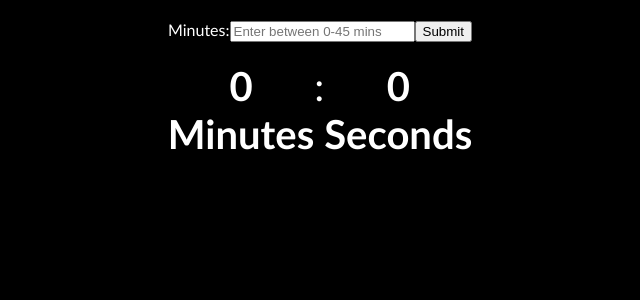
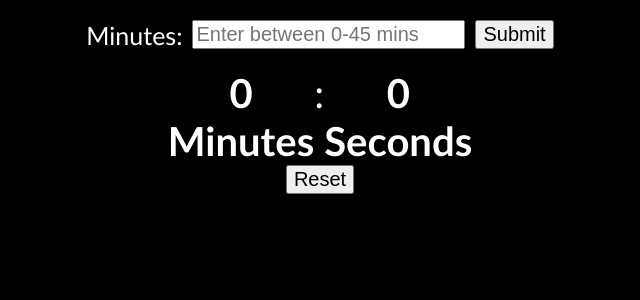
Before and after one commit to platiniradukunda/Productivity-App, a React (Create React App) app: page /task in a window 1280 px wide. Shown: the top 300 px of the page, without its empty margins (320-960 px from the left). Built offline with nearby package versions, Linux system fonts and the light colour scheme.

Commit message:
timer functionality

```diff
--- a/src/App.css
+++ b/src/App.css
@@ -71,7 +71,14 @@
 }
 
 .enterTime p {
-  margin: 0px 0px;
+  align-content: center;
+  margin: -1px 5px;
+  font-size: 25px;
+}
+
+.enterTime input {
+  font-size: 20px;
+  margin: 0px 5px;
 }
 
 .individualTask{
@@ -89,3 +96,11 @@
   font-size: 40px;
   margin: 0px 0px;
 }
+
+.containerTimer button {
+  font-size: 20px;
+}
+
+.finishedTask button{
+  font-size: 20px;
+}
--- a/src/components/EnterTime.jsx
+++ b/src/components/EnterTime.jsx
@@ -2,7 +2,7 @@ import React from 'react';
 import {useForm} from 'react-hook-form';
 import * as $ from 'jquery';
 
-function EnterTime({setTimeLeft}) {
+function EnterTime({setTimeLeft, setIsPaused}) {
     // declaring 3 variables;
     // register that keeps track of everything that goes into our input. Limits the input to no more than 45 minutes and create an error
     // handleSubmit only runs if there are no errors
@@ -13,6 +13,7 @@ function EnterTime({setTimeLeft}) {
         // to clear out the minutes input field when the onSubmit function is called
         $("form").trigger("reset");
         setTimeLeft(data.minutes*60);
+        setIsPaused(false);
     }
 
     return (
--- a/src/components/IndividualTask.jsx
+++ b/src/components/IndividualTask.jsx
@@ -4,8 +4,9 @@ import Timer from './Timer';
 import TimeUp from './TimeUp';
 
 function IndividualTask() {
-    // time left on the timer starts of as zero
+    // time left on the timer starts of as zero in state
     const [timeLeft, setTimeLeft] = useState(0);
+    // isPaused starts at true in state
     const [isPaused, setIsPaused] = useState(true);
 
     return (
@@ -13,7 +14,7 @@ function IndividualTask() {
         // the timer will only be rendered if there is time left on the clock. other wise the timeup component will be rendered
         // ie if time is less than 0 then show the TimeUp component. if it is greater than 0 show the Timer component
         <div className="individualTask">
-            <EnterTime setTimeLeft={setTimeLeft}/>
+            <EnterTime setTimeLeft={setTimeLeft} setIsPaused={setIsPaused}/>
             {
                timeLeft<0?
                <TimeUp setTimeLeft={setTimeLeft} setIsPaused={setIsPaused}/>:
--- a/src/components/TimeUp.jsx
+++ b/src/components/TimeUp.jsx
@@ -1,9 +1,21 @@
-import React from 'react';
+import React, {useEffect} from 'react';
+import useSound from 'use-sound';
+import drumRoll from '../sound/drumRoll.mp3';
 
-function TimeUp(props) {
+function TimeUp({setTimeLeft, setIsPaused}) {
+    // variable where we pass the object name of our sound ie drumRoll at volume 20%
+    const [play] = useSound(drumRoll, {volume: 0.20});
+    // function where we pass in the sound that we want to play when time winds down for that task
+    // only plays once when the TimeUp component is rendered to the screen
+    useEffect(()=>{
+        play();
+    }, [play])
+
     return (
-        <div>
-            Time Up
+        <div className="finishedTask">
+            <h1>Good job, you have powered through this task!</h1>
+            {/* on click; two things happen.  The timeLeft is set back to zero and isPaused is set back to false so that the timer stops counting down. This is just like how we started */}
+            <button onClick={()=>{setTimeLeft(0);setIsPaused(true)}}>Reset</button>
         </div>
     );
 }
--- a/src/components/Timer.jsx
+++ b/src/components/Timer.jsx
@@ -8,14 +8,29 @@ function Timer({timeLeft, setTimeLeft, isPaused, setIsPaused}) {
      let seconds = Math.floor(timeLeft-60*minutes);
 
      let intervalRef = useRef();
+    // function that ensures the timer counts down
+     useEffect(()=>{
+        //  variable that holds the setInterval function which will decrement the timeLeft by 1 second as a second passes
+        const id = setInterval(()=>{
+            // ternary statement that checks if the state is true and if it is then it will clear the interval.
+            // if it's false then we will decrement the timer(timeLeft) by 1 sec
+            {
+               isPaused? clearInterval(intervalRef.current):setTimeLeft(timeLeft-1)
+            }
 
+        }, 1000);
+        // useRef is initialized to the passed argument in this case id which holds the function that decrements timeLeft
+        intervalRef.current=id;
+        return () => clearInterval(intervalRef.current);
+     });
 
     return (
-        <div>
+        <div className="containerTimer">
              <div className="timer">
                 <RenderedTime param="Minutes" number={minutes}/>:<RenderedTime param="Seconds" number={seconds}/>
             </div>
-
+            {/* on click; two things happen.  The timeLeft is set back to zero and isPaused is set back to false so that the timer stops counting down. This is just like how we started */}
+            <button onClick={()=>{setTimeLeft(0);setIsPaused(true)}}>Reset</button>
         </div>
     );
 }
```
Also changed, not shown: 1 other file (tests, documents, lock files or other folders).
